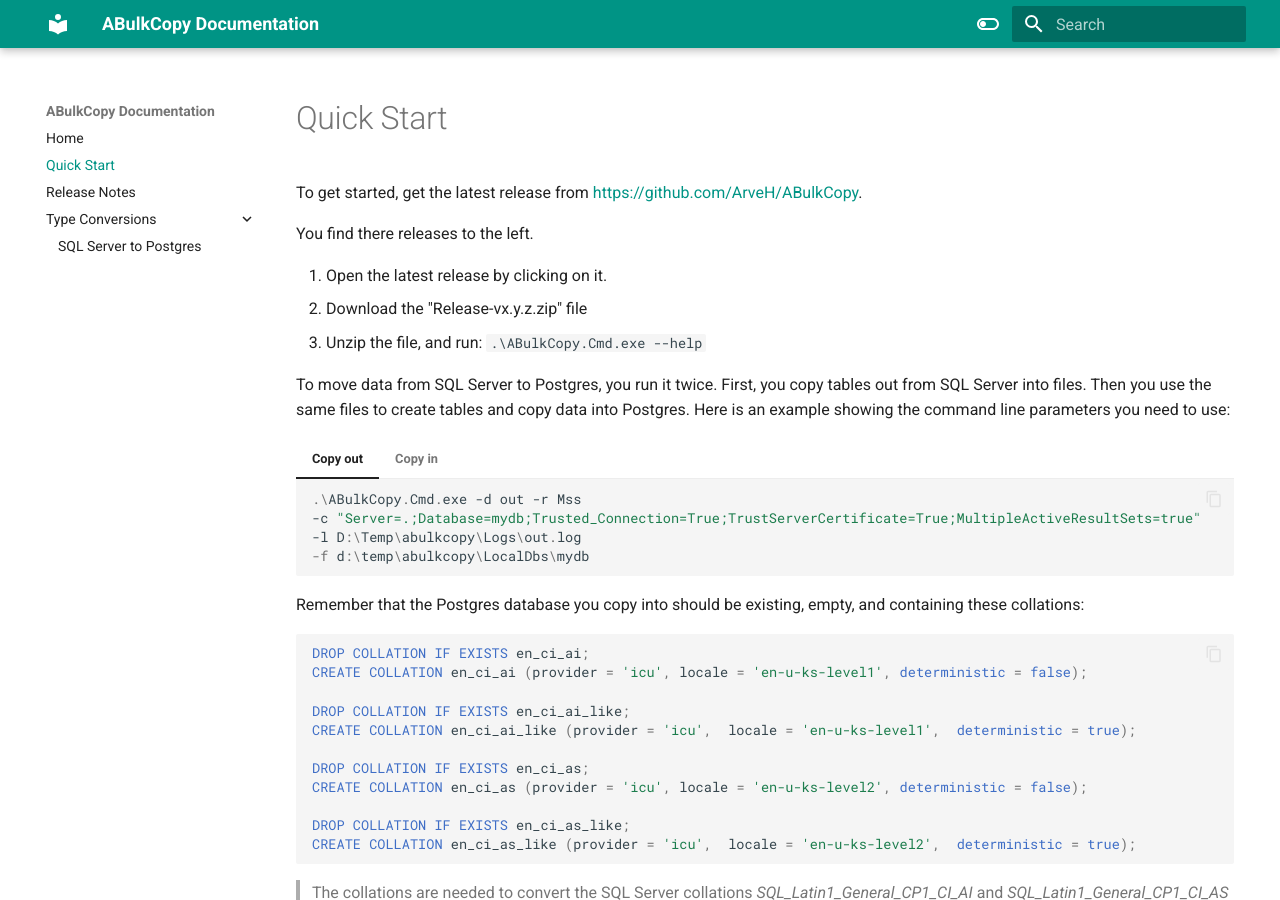
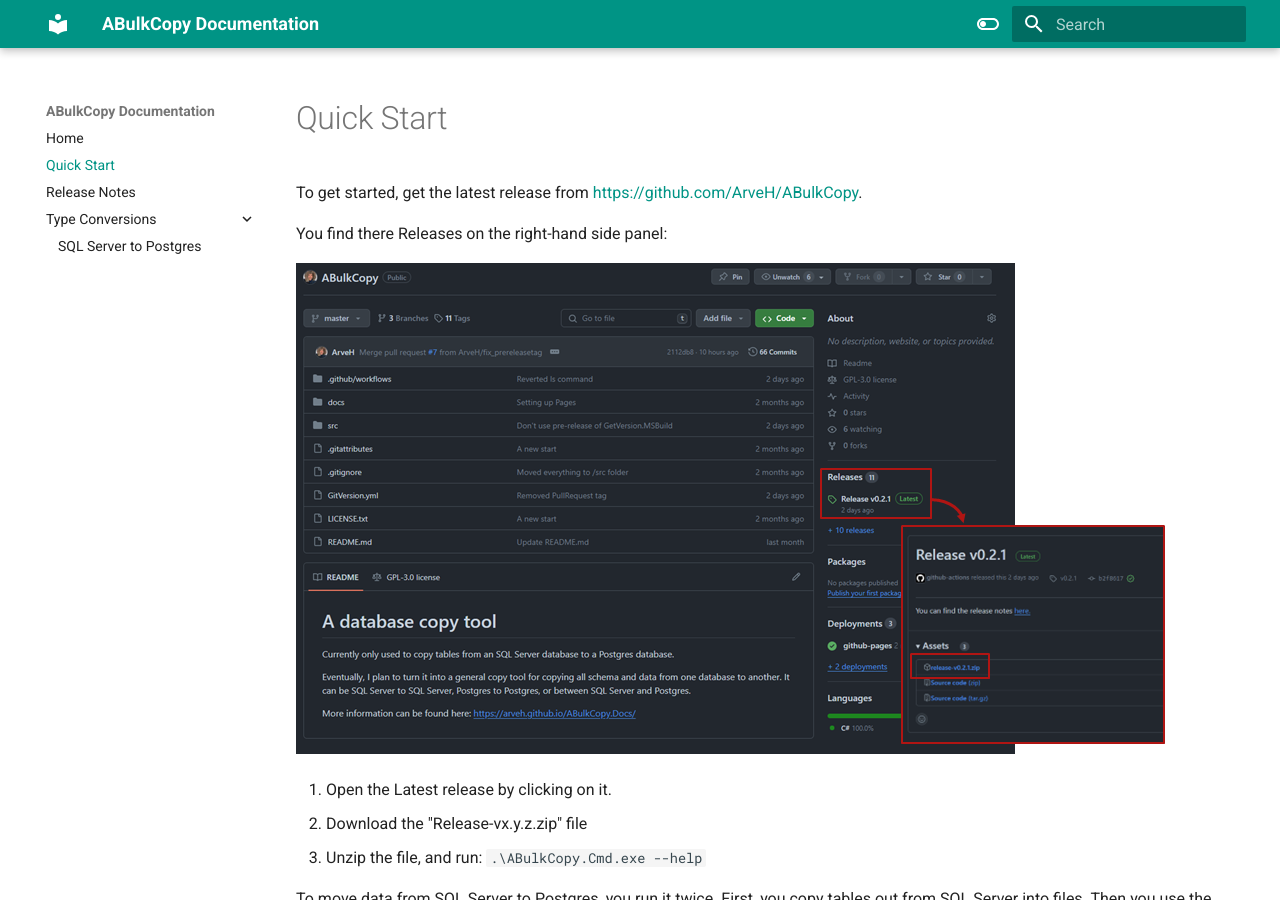
Before and after one commit to ArveH/ABulkCopy.Docs, an MkDocs documentation site: the page built from docs/quick_start.md, in a window 1280 px wide and 900 px high. Built offline with MkDocs 1.6.1 and Material for MkDocs 9.7.7, drawn with Linux system fonts in a browser that asks for light colours.

Commit message:
Added pic to Quick Start

````diff
--- a/docs/quick_start.md
+++ b/docs/quick_start.md
@@ -2,9 +2,11 @@
 
 To get started, get the latest release from [https://github.com/ArveH/ABulkCopy](https://github.com/ArveH/ABulkCopy).
 
-You find there releases to the left.
+You find there Releases on the right-hand side panel:
 
-1. Open the latest release by clicking on it.
+![Right-hand Releases panel](images/Releases.png "Releases")
+
+1. Open the Latest release by clicking on it.
 2. Download the "Release-vx.y.z.zip" file
 3. Unzip the file, and run: ``` .\ABulkCopy.Cmd.exe --help ```
 
--- a/mkdocs.yml
+++ b/mkdocs.yml
@@ -1,8 +1,8 @@
 site_name: ABulkCopy Documentation
 nav:
-  - Home: index.md
-  - 'Quick Start': quick_start.md
-  - Release Notes: release_notes.md
+  - index.md
+  - quick_start.md
+  - release_notes.md
   - Type Conversions:
     - SQL Server to Postgres: type_mss_pg.md
 
````
Also changed, not shown: docs/images/Releases.png (added).
